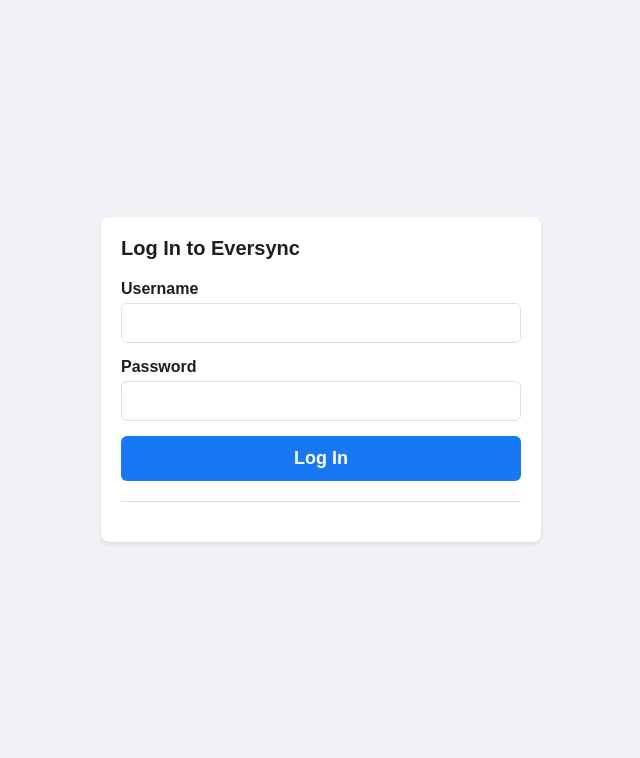
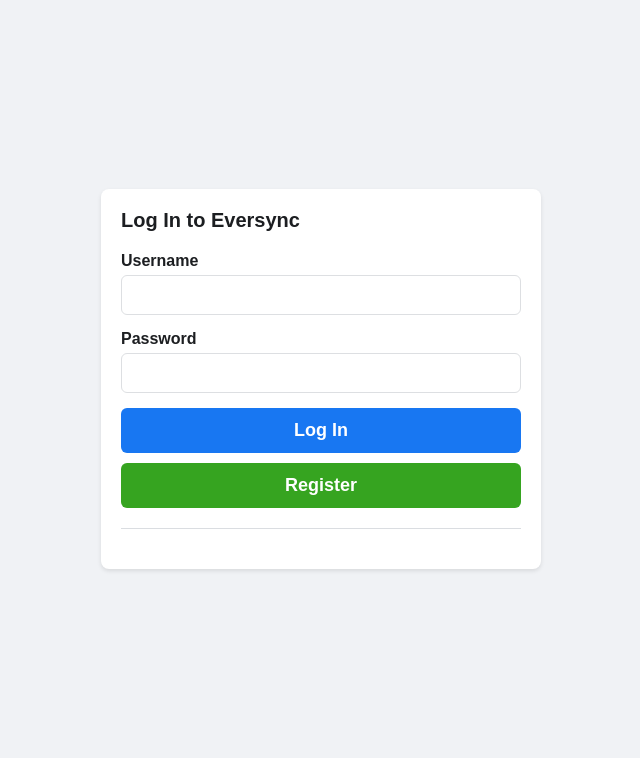
Before and after one commit to rudy3333/eversync, a Django app: template eversyncc/templates/registration/login.html in a window 1280 px wide. Shown: the part 82-840 px from the top of the page, without its empty margins (319-959 px from the left). Run offline with Django 3.2, Linux system fonts and the light colour scheme; the template is opened without the code that fills it, so the values that code supplies are empty, except form fields; tables that the repository leaves empty hold one stand-in row (values such as "Sample post"); form fields are guessed from the names that the template uses.

Commit message:
matching button

```diff
--- a/eversyncc/templates/registration/login.html
+++ b/eversyncc/templates/registration/login.html
@@ -92,15 +92,16 @@
             margin: 20px 0;
         }
         .create-account {
-            display: block;
-            text-align: center;
-            background-color: #42b72a;
+            margin-top: 10px;
+            width: 100%;
+            padding: 12px;
+            background-color: #36a420;
             color: white;
-            padding: 12px;
+            border: none;
             border-radius: 6px;
-            text-decoration: none;
+            font-size: 18px;
             font-weight: bold;
-            margin-top: 20px;
+            cursor: pointer;
         }
         .create-account:hover {
             background-color: #36a420;
@@ -173,11 +174,8 @@
                 </div>
                 <input type="submit" value="Log In" class="login-button">
                 <input type="hidden" name="next" value="{{ next }}">
-            </form>
 
-            <div class="divider"></div>
-
-
+                <a href="{% url 'register' %}" class="create-account" style="display: inline-block; text-align: center; text-decoration: none; width: 100%; padding: 12px; box-sizing: border-box;">Register</a>            <div class="divider"></div>
         </div>
     </div>
 </body>
```
